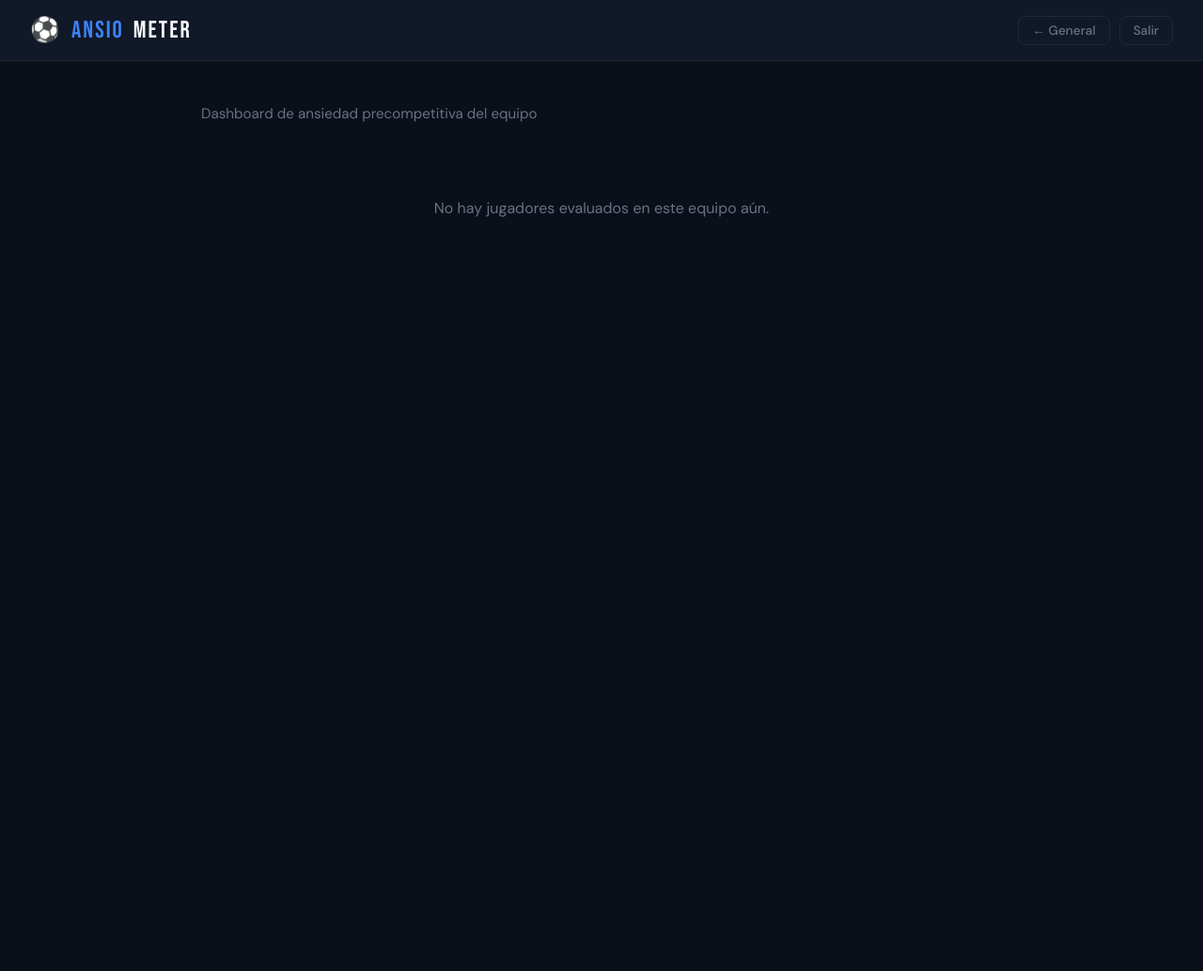
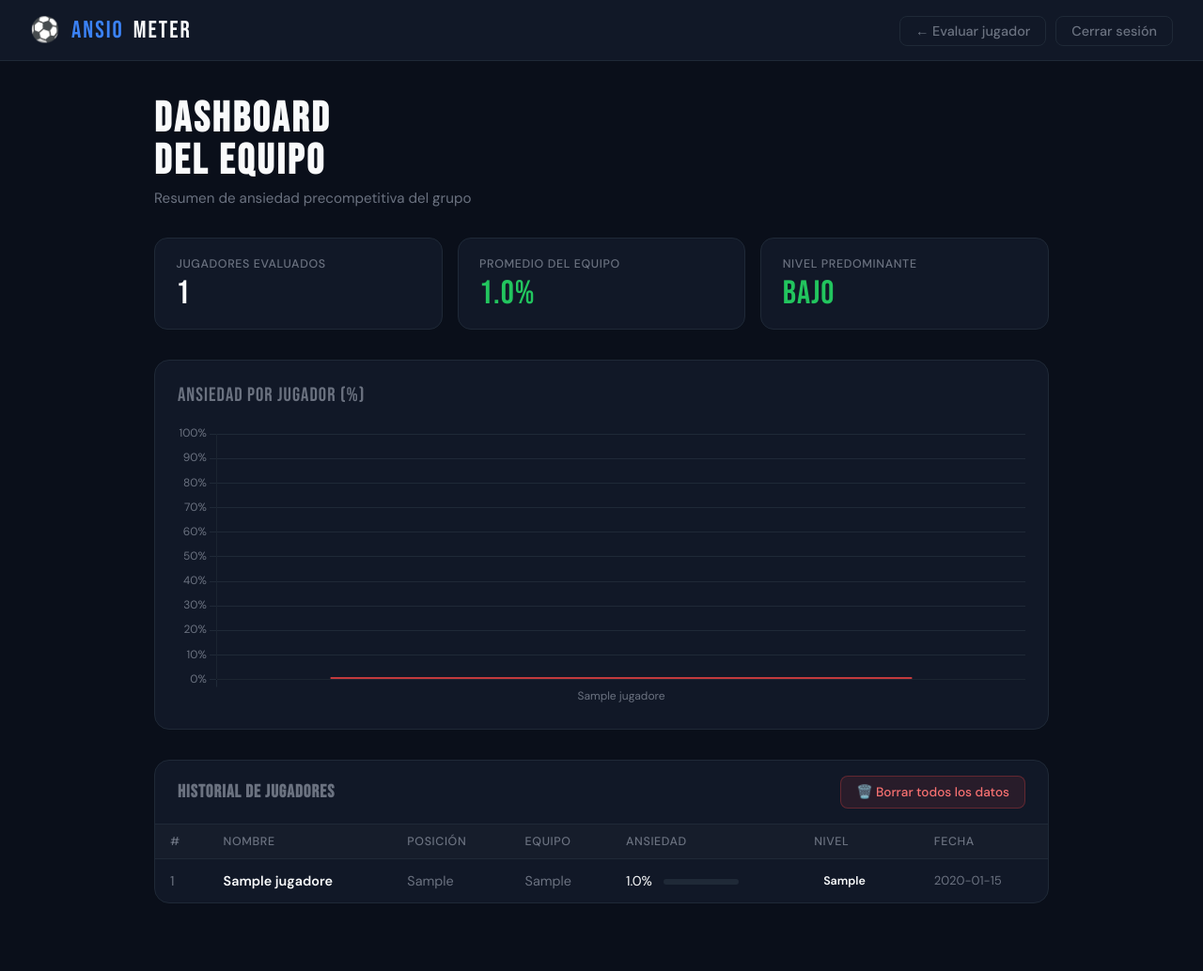
Before and after one commit to csantiagozb1990-cpu/ansiedad-app, a Flask app: page /equipo in a window 1280 px wide. Shown: the whole page at 94% size. Before the commit the page ends 231 px from the top, so only its background shows below. Run offline with Flask 3, Linux system fonts and the light colour scheme; tables that the repository leaves empty hold one stand-in row (values such as "Sample post").

Commit message:
Update equipo.html

```diff
--- a/templates/equipo.html
+++ b/templates/equipo.html
@@ -3,7 +3,7 @@
 <head>
 <meta charset="UTF-8">
 <meta name="viewport" content="width=device-width, initial-scale=1.0">
-<title>{{ nombre_equipo }} — Dashboard</title>
+<title>Dashboard del Equipo — Ansiedad</title>
 <link href="https://fonts.googleapis.com/css2?family=Bebas+Neue&family=DM+Sans:wght@300;400;500;600&display=swap" rel="stylesheet">
 <script src="https://cdnjs.cloudflare.com/ajax/libs/Chart.js/4.4.1/chart.umd.min.js"></script>
 <style>
@@ -13,58 +13,77 @@
   header { background: var(--card); border-bottom: 1px solid var(--borde); padding: 1rem 2rem; display: flex; align-items: center; justify-content: space-between; }
   .logo { font-family: 'Bebas Neue', sans-serif; font-size: 1.6rem; letter-spacing: 2px; display: flex; align-items: center; gap: 10px; }
   .logo span { color: var(--acento); }
-  .nav-links { display: flex; gap: 10px; }
-  .nav-links a { color: var(--muted); text-decoration: none; font-size: 0.85rem; font-weight: 500; padding: 6px 14px; border-radius: 8px; border: 1px solid var(--borde); transition: all 0.2s; }
-  .nav-links a:hover { color: var(--texto); border-color: var(--acento); }
-  main { max-width: 900px; margin: 0 auto; padding: 2.5rem 1.5rem; }
+  .header-nav { display: flex; align-items: center; gap: 10px; }
+  nav a { color: var(--muted); text-decoration: none; font-size: 0.9rem; font-weight: 500; padding: 6px 16px; border-radius: 8px; border: 1px solid var(--borde); transition: all 0.2s; }
+  nav a:hover { color: var(--texto); border-color: var(--acento); }
+  main { max-width: 1000px; margin: 0 auto; padding: 2.5rem 1.5rem; }
   .page-title { font-family: 'Bebas Neue', sans-serif; font-size: 2.8rem; letter-spacing: 3px; line-height: 1; margin-bottom: 0.4rem; }
   .page-sub { color: var(--muted); font-size: 0.95rem; margin-bottom: 2rem; }
   .metricas { display: grid; grid-template-columns: repeat(3, 1fr); gap: 1rem; margin-bottom: 2rem; }
   .metrica-card { background: var(--card); border: 1px solid var(--borde); border-radius: 14px; padding: 1.2rem 1.4rem; }
-  .metrica-label { font-size: 0.75rem; font-weight: 500; color: var(--muted); text-transform: uppercase; letter-spacing: 0.05em; margin-bottom: 6px; }
-  .metrica-valor { font-family: 'Bebas Neue', sans-serif; font-size: 2rem; letter-spacing: 1px; line-height: 1; }
-  .verde { color: var(--verde); } .amarillo { color: var(--amarillo); } .rojo { color: var(--rojo); } .blanco { color: var(--texto); }
+  .metrica-label { font-size: 0.78rem; font-weight: 500; color: var(--muted); text-transform: uppercase; letter-spacing: 0.05em; margin-bottom: 6px; }
+  .metrica-valor { font-family: 'Bebas Neue', sans-serif; font-size: 2.2rem; letter-spacing: 1px; line-height: 1; }
+  .metrica-valor.verde { color: var(--verde); }
+  .metrica-valor.amarillo { color: var(--amarillo); }
+  .metrica-valor.rojo { color: var(--rojo); }
+  .metrica-valor.blanco { color: var(--texto); }
   .grafico-card { background: var(--card); border: 1px solid var(--borde); border-radius: 16px; padding: 1.5rem; margin-bottom: 2rem; }
-  .grafico-titulo { font-family: 'Bebas Neue', sans-serif; font-size: 1.2rem; letter-spacing: 1px; color: var(--muted); margin-bottom: 1rem; }
-  .grafico-contenedor { position: relative; height: 280px; }
-  .tabla-card { background: var(--card); border: 1px solid var(--borde); border-radius: 16px; overflow: hidden; }
-  .tabla-header-row { padding: 1rem 1.5rem; border-bottom: 1px solid var(--borde); font-family: 'Bebas Neue', sans-serif; font-size: 1.1rem; letter-spacing: 1px; color: var(--muted); }
+  .grafico-titulo { font-family: 'Bebas Neue', sans-serif; font-size: 1.3rem; letter-spacing: 1px; color: var(--muted); margin-bottom: 1.2rem; }
+  .grafico-contenedor { position: relative; height: 300px; }
+  .tabla-card { background: var(--card); border: 1px solid var(--borde); border-radius: 16px; overflow: hidden; margin-bottom: 2rem; }
+  .tabla-header-row { padding: 1rem 1.5rem; border-bottom: 1px solid var(--borde); display: flex; align-items: center; justify-content: space-between; }
+  .tabla-header-row h3 { font-family: 'Bebas Neue', sans-serif; font-size: 1.2rem; letter-spacing: 1px; color: var(--muted); }
   table { width: 100%; border-collapse: collapse; }
-  thead th { text-align: left; padding: 10px 16px; font-size: 0.75rem; font-weight: 500; color: var(--muted); text-transform: uppercase; letter-spacing: 0.05em; border-bottom: 1px solid var(--borde); }
+  thead th { text-align: left; padding: 10px 16px; font-size: 0.78rem; font-weight: 500; color: var(--muted); text-transform: uppercase; letter-spacing: 0.05em; border-bottom: 1px solid var(--borde); background: rgba(255,255,255,0.02); }
   tbody tr { border-bottom: 1px solid var(--borde); transition: background 0.15s; }
   tbody tr:last-child { border-bottom: none; }
   tbody tr:hover { background: rgba(255,255,255,0.03); }
-  tbody td { padding: 11px 16px; font-size: 0.88rem; }
-  .badge { display: inline-flex; padding: 3px 10px; border-radius: 999px; font-size: 0.75rem; font-weight: 600; }
+  tbody td { padding: 12px 16px; font-size: 0.9rem; color: var(--texto); }
+  .badge { display: inline-flex; align-items: center; padding: 3px 10px; border-radius: 999px; font-size: 0.78rem; font-weight: 600; }
   .badge.BAJO { background: rgba(34,197,94,0.15); color: var(--verde); }
   .badge.MEDIO { background: rgba(245,158,11,0.15); color: var(--amarillo); }
   .badge.ALTO { background: rgba(239,68,68,0.15); color: var(--rojo); }
-  .barra-mini { height: 6px; border-radius: 999px; background: var(--borde); width: 90px; overflow: hidden; }
+  .barra-mini { height: 6px; border-radius: 999px; background: var(--borde); width: 80px; overflow: hidden; display: inline-block; vertical-align: middle; margin-left: 8px; }
   .barra-mini-relleno { height: 100%; border-radius: 999px; }
   .barra-mini-relleno.BAJO { background: var(--verde); }
   .barra-mini-relleno.MEDIO { background: var(--amarillo); }
   .barra-mini-relleno.ALTO { background: var(--rojo); }
+  .vacio { text-align: center; padding: 3rem; color: var(--muted); font-size: 0.95rem; }
+  .btn-borrar { background: rgba(239,68,68,0.1); border: 1px solid rgba(239,68,68,0.3); color: #f87171; padding: 8px 16px; border-radius: 8px; font-size: 0.85rem; font-weight: 500; cursor: pointer; font-family: 'DM Sans', sans-serif; transition: all 0.2s; }
+  .btn-borrar:hover { background: rgba(239,68,68,0.2); border-color: var(--rojo); color: #fff; }
+  .modal-overlay { display: none; position: fixed; inset: 0; background: rgba(0,0,0,0.7); z-index: 100; align-items: center; justify-content: center; }
+  .modal-overlay.active { display: flex; }
+  .modal { background: var(--card); border: 1px solid var(--borde); border-radius: 16px; padding: 2rem; max-width: 400px; width: 90%; text-align: center; }
+  .modal h3 { font-family: 'Bebas Neue', sans-serif; font-size: 1.5rem; letter-spacing: 1px; margin-bottom: 0.8rem; color: var(--rojo); }
+  .modal p { color: var(--muted); font-size: 0.9rem; margin-bottom: 1.5rem; line-height: 1.6; }
+  .modal-btns { display: flex; gap: 10px; justify-content: center; }
+  .btn-cancelar { background: var(--borde); border: none; color: var(--texto); padding: 10px 20px; border-radius: 8px; cursor: pointer; font-family: 'DM Sans', sans-serif; font-size: 0.9rem; transition: all 0.2s; }
+  .btn-cancelar:hover { background: #374151; }
+  .btn-confirmar { background: var(--rojo); border: none; color: #fff; padding: 10px 20px; border-radius: 8px; cursor: pointer; font-family: 'DM Sans', sans-serif; font-size: 0.9rem; font-weight: 600; transition: all 0.2s; }
+  .btn-confirmar:hover { background: #dc2626; }
   @media (max-width: 600px) { .metricas { grid-template-columns: 1fr; } .page-title { font-size: 2rem; } }
 </style>
 </head>
 <body>
+
 <header>
   <div class="logo">⚽ <span>ANSIO</span>METER</div>
-  <div class="nav-links">
-    <a href="/dashboard">← General</a>
-    <a href="/logout">Salir</a>
+  <div class="header-nav">
+    <nav><a href="/">← Evaluar jugador</a></nav>
+    <nav><a href="/logout">Cerrar sesión</a></nav>
   </div>
 </header>
+
 <main>
-  <h1 class="page-title">{{ nombre_equipo }}</h1>
-  <p class="page-sub">Dashboard de ansiedad precompetitiva del equipo</p>
+  <h1 class="page-title">Dashboard<br>del Equipo</h1>
+  <p class="page-sub">Resumen de ansiedad precompetitiva del grupo</p>
 
   {% if datos %}
     {% set total = datos|length %}
-    {% set promedio = (datos|map(attribute=2)|list|sum / total)|round(1) %}
-    {% set bajos = datos|selectattr(3, 'equalto', 'BAJO')|list|length %}
-    {% set medios = datos|selectattr(3, 'equalto', 'MEDIO')|list|length %}
-    {% set altos = datos|selectattr(3, 'equalto', 'ALTO')|list|length %}
+    {% set promedio = (datos|map(attribute=3)|list|sum / total)|round(1) %}
+    {% set bajos = datos|selectattr(4, 'equalto', 'BAJO')|list|length %}
+    {% set medios = datos|selectattr(4, 'equalto', 'MEDIO')|list|length %}
+    {% set altos = datos|selectattr(4, 'equalto', 'ALTO')|list|length %}
 
     <div class="metricas">
       <div class="metrica-card">
@@ -85,27 +104,45 @@
 
     <div class="grafico-card">
       <div class="grafico-titulo">Ansiedad por jugador (%)</div>
-      <div class="grafico-contenedor"><canvas id="grafico"></canvas></div>
+      <div class="grafico-contenedor">
+        <canvas id="grafico"></canvas>
+      </div>
     </div>
 
     <div class="tabla-card">
-      <div class="tabla-header-row">Jugadores — {{ nombre_equipo }}</div>
+      <div class="tabla-header-row">
+        <h3>Historial de jugadores</h3>
+        <button class="btn-borrar" onclick="document.getElementById('modalBorrar').classList.add('active')">
+          🗑️ Borrar todos los datos
+        </button>
+      </div>
       <table>
-        <thead><tr><th>#</th><th>Nombre</th><th>Posición</th><th>Ansiedad</th><th>Nivel</th><th>Fecha</th></tr></thead>
+        <thead>
+          <tr>
+            <th>#</th>
+            <th>Nombre</th>
+            <th>Posición</th>
+            <th>Equipo</th>
+            <th>Ansiedad</th>
+            <th>Nivel</th>
+            <th>Fecha</th>
+          </tr>
+        </thead>
         <tbody>
-          {% for j in datos %}
+          {% for jugador in datos %}
           <tr>
-            <td style="color:var(--muted)">{{ loop.index }}</td>
-            <td><strong>{{ j[0] }}</strong></td>
-            <td style="color:var(--muted)">{{ j[1] or '—' }}</td>
+            <td style="color: var(--muted);">{{ loop.index }}</td>
+            <td><strong>{{ jugador[0] }}</strong></td>
+            <td style="color: var(--muted);">{{ jugador[1] or '—' }}</td>
+            <td style="color: var(--muted);">{{ jugador[2] or '—' }}</td>
             <td>
-              <div style="display:flex;align-items:center;gap:8px">
-                <span>{{ j[2] }}%</span>
-                <div class="barra-mini"><div class="barra-mini-relleno {{ j[3] }}" style="width:{{ j[2] }}%"></div></div>
+              {{ jugador[3] }}%
+              <div class="barra-mini">
+                <div class="barra-mini-relleno {{ jugador[4] }}" style="width: {{ jugador[3] }}%"></div>
               </div>
             </td>
-            <td><span class="badge {{ j[3] }}">{{ j[3] }}</span></td>
-            <td style="color:var(--muted);font-size:0.8rem">{{ j[4][:10] if j[4] else '—' }}</td>
+            <td><span class="badge {{ jugador[4] }}">{{ jugador[4] }}</span></td>
+            <td style="color: var(--muted); font-size: 0.82rem;">{{ jugador[5][:10] if jugador[5] else '—' }}</td>
           </tr>
           {% endfor %}
         </tbody>
@@ -114,25 +151,57 @@
 
     <script>
       const nombres = {{ datos|map(attribute=0)|list|tojson }};
-      const valores = {{ datos|map(attribute=2)|list|tojson }};
-      const niveles = {{ datos|map(attribute=3)|list|tojson }};
-      const colores = niveles.map(n => n==='BAJO'?'rgba(34,197,94,0.8)':n==='MEDIO'?'rgba(245,158,11,0.8)':'rgba(239,68,68,0.8)');
-      new Chart(document.getElementById('grafico').getContext('2d'), {
+      const valores = {{ datos|map(attribute=3)|list|tojson }};
+      const niveles = {{ datos|map(attribute=4)|list|tojson }};
+      const colores = niveles.map(n => {
+        if (n === 'BAJO') return 'rgba(34,197,94,0.8)';
+        if (n === 'MEDIO') return 'rgba(245,158,11,0.8)';
+        return 'rgba(239,68,68,0.8)';
+      });
+      const ctx = document.getElementById('grafico').getContext('2d');
+      new Chart(ctx, {
         type: 'bar',
-        data: { labels: nombres, datasets: [{ label: 'Ansiedad (%)', data: valores, backgroundColor: colores, borderRadius: 6, borderSkipped: false }] },
+        data: {
+          labels: nombres,
+          datasets: [{ label: 'Ansiedad (%)', data: valores, backgroundColor: colores, borderRadius: 6, borderSkipped: false }]
+        },
         options: {
           responsive: true, maintainAspectRatio: false,
-          plugins: { legend: { display: false }, tooltip: { callbacks: { label: ctx => ` ${ctx.parsed.y}% — ${niveles[ctx.dataIndex]}` } } },
+          plugins: {
+            legend: { display: false },
+            tooltip: { callbacks: { label: ctx => ` ${ctx.parsed.y}% — ${niveles[ctx.dataIndex]}` } }
+          },
           scales: {
             x: { ticks: { color: '#6b7280', font: { family: 'DM Sans', size: 12 } }, grid: { color: '#1f2937' } },
-            y: { min: 0, max: 100, ticks: { color: '#6b7280', callback: v => v + '%' }, grid: { color: '#1f2937' } }
+            y: { min: 0, max: 100, ticks: { color: '#6b7280', callback: v => v + '%', font: { family: 'DM Sans', size: 12 } }, grid: { color: '#1f2937' } }
           }
         }
       });
     </script>
+
   {% else %}
-    <div style="text-align:center;padding:3rem;color:var(--muted)">No hay jugadores evaluados en este equipo aún.</div>
+    <div class="tabla-card">
+      <div class="vacio">
+        <p>Aún no hay jugadores evaluados.</p>
+        <p style="margin-top: 8px;"><a href="/" style="color: var(--acento);">Ir a evaluar →</a></p>
+      </div>
+    </div>
   {% endif %}
 </main>
+
+<!-- Modal de confirmación -->
+<div class="modal-overlay" id="modalBorrar">
+  <div class="modal">
+    <h3>⚠️ Borrar todos los datos</h3>
+    <p>Esto eliminará permanentemente todos los registros de jugadores. Esta acción no se puede deshacer.</p>
+    <div class="modal-btns">
+      <button class="btn-cancelar" onclick="document.getElementById('modalBorrar').classList.remove('active')">Cancelar</button>
+      <form action="/borrar_datos" method="POST" style="display:inline;">
+        <button type="submit" class="btn-confirmar">Sí, borrar todo</button>
+      </form>
+    </div>
+  </div>
+</div>
+
 </body>
 </html>
```
